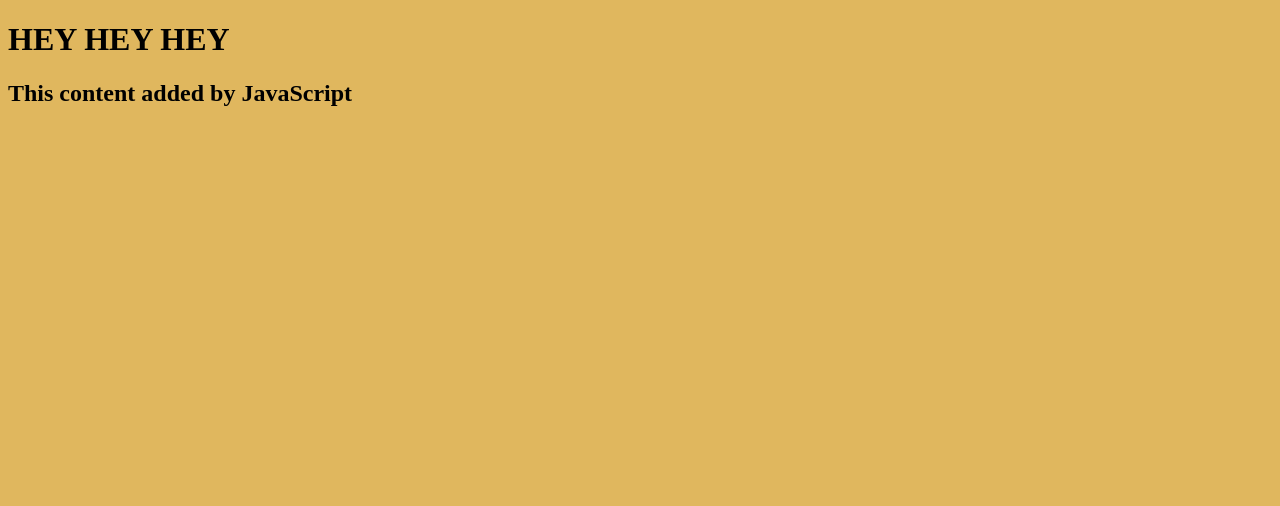
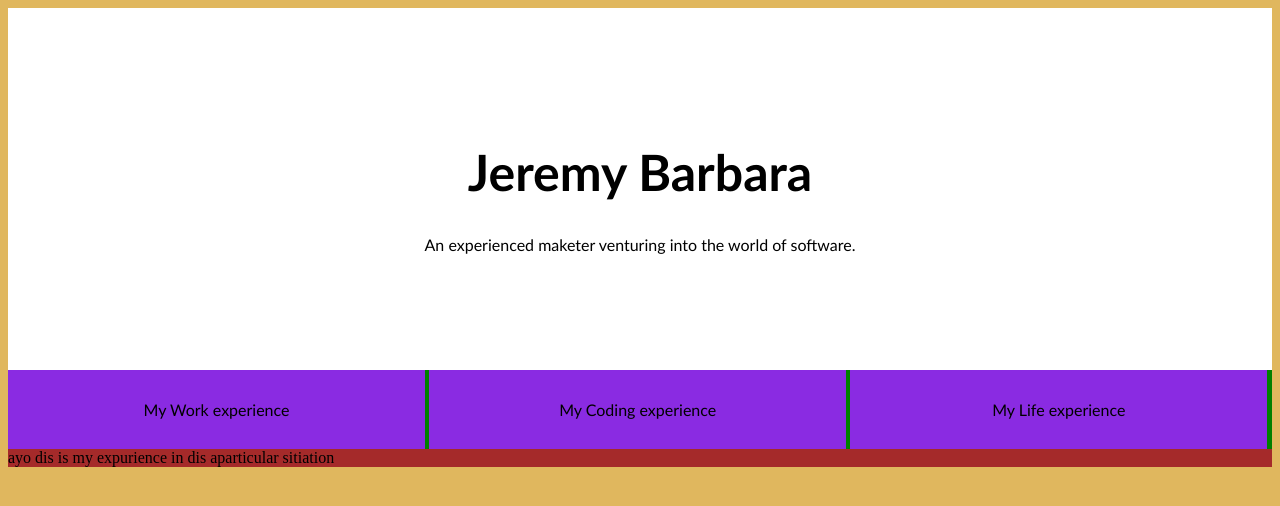
Before and after one commit to eurobi/my-personal-webiste, a plain HTML site: page index.html in a window 1280 px wide. Drawn offline with Linux system fonts and the light colour scheme.

Commit message:
basic site structure and style

```diff
--- a/index.html
+++ b/index.html
@@ -1,12 +1,22 @@
 <!DOCTYPE HTML>
 <html lang ="en">
-    <head>
-        <link rel="stylesheet" href="style.css"/>
-        <title>Jeremy Barbara</title>
-    </head>
-    <body>
-        <h1>HEY HEY HEY</h1>
-        <script src="script.js"></script>
+<head>
+    <link rel="stylesheet" href="style.css"/>
+    <title>Jeremy Barbara</title>
+</head>
 
-    </body>
+<body>
+    <div id="headline-div">
+        <h1 id="headline">Jeremy Barbara</h1>
+        <p>An experienced maketer venturing into the world of software.</p>
+    </div>
+    <div id="but-im-not-a-wrapper">
+        <div class="selection" id="selection-1">My Work experience</div>
+        <div class="selection" id="selection-2">My Coding experience</div>
+        <div class="selection" id="selection-3">My Life experience</div>
+    </div>
+    <div id="description">
+        ayo dis is my expurience in dis aparticular sitiation
+    </div>
+</body>
 </html>
--- a/style.css
+++ b/style.css
@@ -1,3 +1,33 @@
 body {
     background: rgb(224, 183, 94);
 }
+
+#headline-div {
+    background: white;
+    text-align: center;
+    padding: 100px;
+    font-family: 'Trebuchet MS', sans-serif;
+}
+
+h1 {
+    font-size: 50px;
+}
+
+#but-im-not-a-wrapper {
+    background-color: green;
+    white-space: nowrap;
+}
+
+.selection{
+    width: 33%;
+    background-color: blueviolet;
+    display: inline-block;
+    text-align: center;
+    padding-top: 30px;
+    padding-bottom: 30px;
+    font-family: 'Trebuchet MS', sans-serif;
+}
+
+#description {
+    background-color: brown;
+}
```
